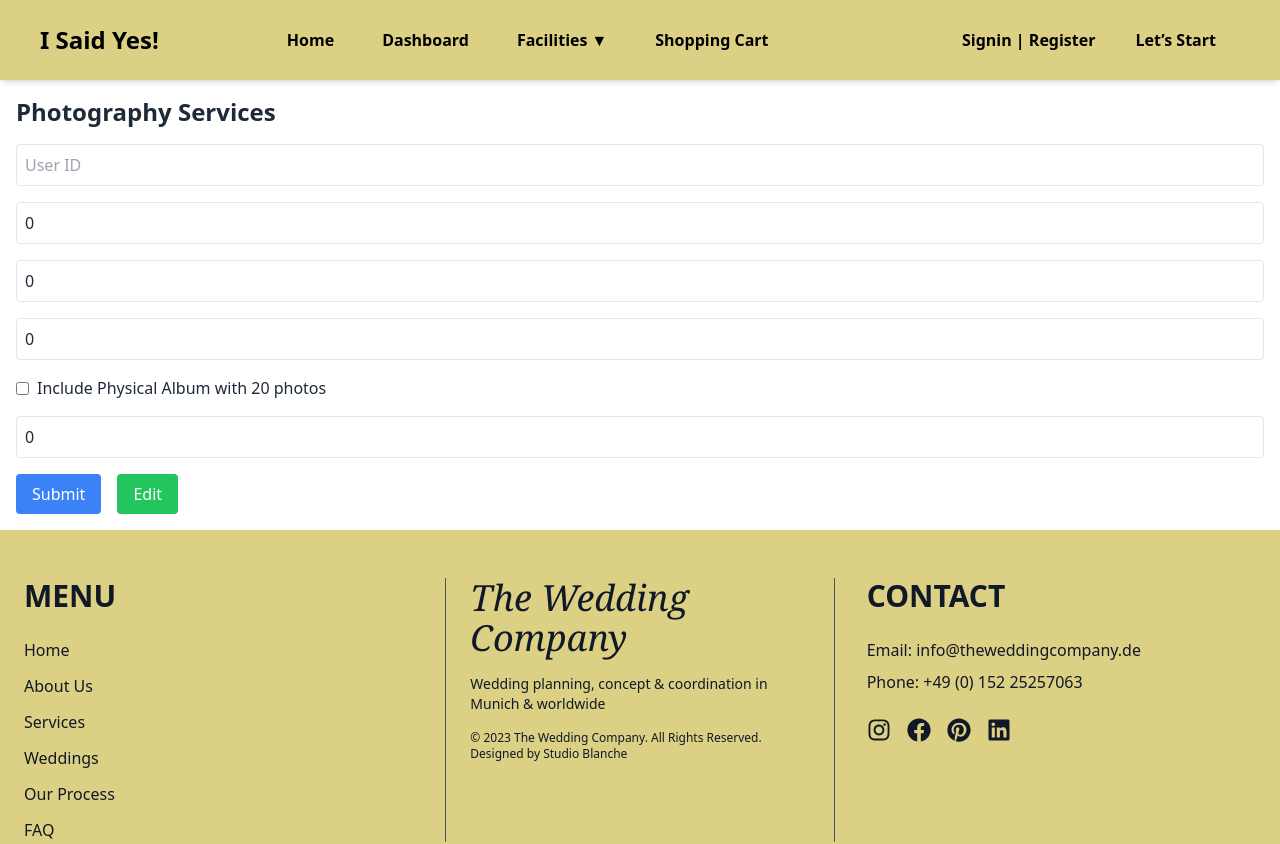
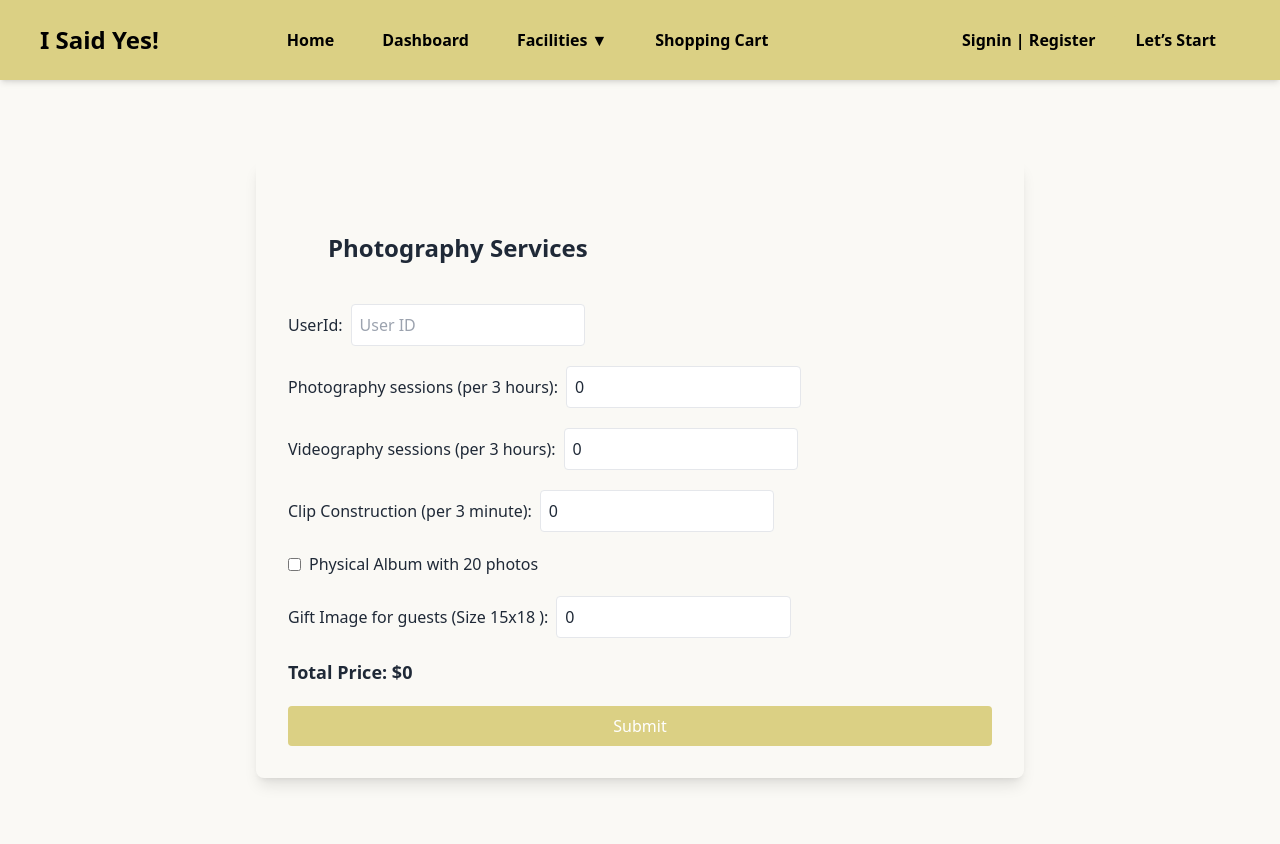
Before and after one commit to ZahraR85/Wedding-Planner, a React (Vite) app in the folder frontend/: page /photography in a window 1280 px wide. Shown: the top 844 px of the page. Built offline with nearby package versions, Linux system fonts and the light colour scheme.

Commit message:
Photography correction

```diff
--- a/frontend/src/pages/Photography.jsx
+++ b/frontend/src/pages/Photography.jsx
@@ -1,4 +1,4 @@
-import { useState } from "react";
+import { useState, useEffect } from "react";
 
 const Photography = () => {
   const [formData, setFormData] = useState({
@@ -10,11 +10,24 @@ const Photography = () => {
     giftImageSize: { number: 0, price: 10 },
   });
 
+  const [isEditMode, setIsEditMode] = useState(false);
+  const [totalPrice, setTotalPrice] = useState(0);
+
+  // Calculate the total price dynamically
+  useEffect(() => {
+    const total =
+      formData.photography.number * formData.photography.price +
+      formData.videography.number * formData.videography.price +
+      formData.clipConstruction.number * formData.clipConstruction.price +
+      (formData.physicalAlbum.selected ? formData.physicalAlbum.price : 0) +
+      formData.giftImageSize.number * formData.giftImageSize.price;
+    setTotalPrice(total);
+  }, [formData]);
+
   const handleChange = (e) => {
     const { name, value, type, checked, dataset } = e.target;
 
     if (dataset.category) {
-      // Handle nested fields (e.g., photography.number)
       setFormData((prev) => ({
         ...prev,
         [dataset.category]: {
@@ -23,7 +36,6 @@ const Photography = () => {
         },
       }));
     } else {
-      // Handle top-level fields
       setFormData((prev) => ({
         ...prev,
         [name]: type === "checkbox" ? checked : value,
@@ -31,10 +43,30 @@ const Photography = () => {
     }
   };
 
+  const fetchData = async () => {
+    try {
+      const response = await fetch(`http://localhost:3001/photography?userId=${formData.userId}`);
+      if (response.ok) {
+        const data = await response.json();
+        if (data.length > 0) {
+          setFormData(data[0]); // Load the existing data
+          setIsEditMode(true);
+        }
+      } else {
+        console.error("No existing entry found for this user.");
+      }
+    } catch (error) {
+      console.error("Error fetching data:", error);
+    }
+  };
+
   const handleSubmit = async () => {
     try {
-      const response = await fetch("http://localhost:3001/photography", {
-        method: "POST",
+      const url = `http://localhost:3001/photography${isEditMode ? `/${formData._id}` : ""}`;
+      const method = isEditMode ? "PUT" : "POST";
+
+      const response = await fetch(url, {
+        method,
         headers: {
           "Content-Type": "application/json",
         },
@@ -42,37 +74,11 @@ const Photography = () => {
       });
 
       if (response.ok) {
-        alert("Data added successfully!");
-        setFormData({
-          userId: formData.userId, // Keep userId
-          photography: { number: 0, price: 300 },
-          videography: { number: 0, price: 300 },
-          clipConstruction: { number: 0, price: 200 },
-          physicalAlbum: { selected: false, price: 500 },
-          giftImageSize: { number: 0, price: 10 },
-        });
+        alert(`Data ${isEditMode ? "updated" : "added"} successfully!`);
+        if (!isEditMode) setFormData({ ...formData, _id: (await response.json()).data._id });
+        setIsEditMode(true);
       } else {
-        alert("Failed to add data!");
-      }
-    } catch (error) {
-      console.error("Error:", error);
-    }
-  };
-
-  const handleEdit = async () => {
-    try {
-      const response = await fetch("http://localhost:3001/photography", {
-        method: "PUT",
-        headers: {
-          "Content-Type": "application/json",
-        },
-        body: JSON.stringify(formData),
-      });
-
-      if (response.ok) {
-        alert("Data updated successfully!");
-      } else {
-        alert("Failed to update data!");
+        alert("Failed to save data!");
       }
     } catch (error) {
       console.error("Error:", error);
@@ -80,17 +86,20 @@ const Photography = () => {
   };
 
   return (
-    <div className="p-4">
-      <h1 className="text-2xl font-bold mb-4">Photography Services</h1>
-      <div className="space-y-4">
+    <div className="flex justify-center items-start pt-20 min-h-screen bg-customBg">
+      <div className="max-w-5xl w-3/5 p-8 bg-customBg1 shadow-lg rounded-lg space-y-5">
+      <h1 className="text-2xl font-bold m-10">Photography Services</h1>
+      <label className="flex items-center space-x-2">UserId:
         <input
           type="text"
           name="userId"
           value={formData.userId}
           onChange={handleChange}
+          onBlur={fetchData}
           placeholder="User ID"
-          className="border p-2 rounded w-full"
-        />
+          className="border mx-2 p-2 rounded w-1/3"
+        /></label>
+        <label className="flex items-center space-x-2">Photography sessions (per 3 hours):
         <input
           type="number"
           name="number"
@@ -98,8 +107,9 @@ const Photography = () => {
           value={formData.photography.number}
           onChange={handleChange}
           placeholder="Photography sessions (per 3 hours)"
-          className="border p-2 rounded w-full"
-        />
+          className="border mx-2 p-2 rounded w-1/3"
+        /></label>
+        <label className="flex items-center space-x-2">Videography sessions (per 3 hours):
         <input
           type="number"
           name="number"
@@ -107,8 +117,9 @@ const Photography = () => {
           value={formData.videography.number}
           onChange={handleChange}
           placeholder="Videography sessions (per 3 hours)"
-          className="border p-2 rounded w-full"
-        />
+          className="border mx-2 p-2 rounded w-1/3"
+        /></label>
+        <label className="flex items-center space-x-2">Clip Construction (per 3 minute):
         <input
           type="number"
           name="number"
@@ -116,8 +127,8 @@ const Photography = () => {
           value={formData.clipConstruction.number}
           onChange={handleChange}
           placeholder="Clip Construction (per minute)"
-          className="border p-2 rounded w-full"
-        />
+          className="border mx-2 p-2 rounded w-1/3"
+        /></label>
         <label className="flex items-center space-x-2">
           <input
             type="checkbox"
@@ -126,8 +137,9 @@ const Photography = () => {
             checked={formData.physicalAlbum.selected}
             onChange={handleChange}
           />
-          <span>Include Physical Album with 20 photos</span>
+          <span> Physical Album with 20 photos</span>
         </label>
+        <label className="flex items-center space-x-2">Gift Image for guests (Size 15x18 ):
         <input
           type="number"
           name="number"
@@ -135,15 +147,11 @@ const Photography = () => {
           value={formData.giftImageSize.number}
           onChange={handleChange}
           placeholder="Gift Image Size (15x18 for guests)"
-          className="border p-2 rounded w-full"
-        />
-      </div>
-      <div className="space-x-4 mt-4">
-        <button onClick={handleSubmit} className="bg-blue-500 text-white px-4 py-2 rounded">
-          Submit
-        </button>
-        <button onClick={handleEdit} className="bg-green-500 text-white px-4 py-2 rounded">
-          Edit
+          className="border mx-2 p-2 rounded w-1/3"
+        /></label>
+        <h2 className="text-lg font-bold">Total Price: ${totalPrice}</h2>
+        <button onClick={handleSubmit} className="bg-btnLight text-white hover:bg-btnDark w-full px-4 py-2 rounded">
+          {isEditMode ? "Update" : "Submit"}
         </button>
       </div>
     </div>
--- /dev/null
+++ b/frontend/src/pages/p.jsx
@@ -0,0 +1,153 @@
+import { useState } from "react";
+
+const Photography = () => {
+  const [formData, setFormData] = useState({
+    userId: "",
+    photography: { number: 0, price: 300 },
+    videography: { number: 0, price: 300 },
+    clipConstruction: { number: 0, price: 200 },
+    physicalAlbum: { selected: false, price: 500 },
+    giftImageSize: { number: 0, price: 10 },
+  });
+
+  const handleChange = (e) => {
+    const { name, value, type, checked, dataset } = e.target;
+
+    if (dataset.category) {
+      // Handle nested fields (e.g., photography.number)
+      setFormData((prev) => ({
+        ...prev,
+        [dataset.category]: {
+          ...prev[dataset.category],
+          [name]: type === "checkbox" ? checked : parseFloat(value),
+        },
+      }));
+    } else {
+      // Handle top-level fields
+      setFormData((prev) => ({
+        ...prev,
+        [name]: type === "checkbox" ? checked : value,
+      }));
+    }
+  };
+
+  const handleSubmit = async () => {
+    try {
+      const response = await fetch("http://localhost:3001/photography", {
+        method: "POST",
+        headers: {
+          "Content-Type": "application/json",
+        },
+        body: JSON.stringify(formData),
+      });
+
+      if (response.ok) {
+        alert("Data added successfully!");
+        setFormData({
+          userId: formData.userId, // Keep userId
+          photography: { number: 0, price: 300 },
+          videography: { number: 0, price: 300 },
+          clipConstruction: { number: 0, price: 200 },
+          physicalAlbum: { selected: false, price: 500 },
+          giftImageSize: { number: 0, price: 10 },
+        });
+      } else {
+        alert("Failed to add data!");
+      }
+    } catch (error) {
+      console.error("Error:", error);
+    }
+  };
+
+  const handleEdit = async () => {
+    try {
+      const response = await fetch("http://localhost:3001/photography", {
+        method: "PUT",
+        headers: {
+          "Content-Type": "application/json",
+        },
+        body: JSON.stringify(formData),
+      });
+
+      if (response.ok) {
+        alert("Data updated successfully!");
+      } else {
+        alert("Failed to update data!");
+      }
+    } catch (error) {
+      console.error("Error:", error);
+    }
+  };
+
+  return (
+    <div className="p-4">
+      <h1 className="text-2xl font-bold mb-4">Photography Services</h1>
+      <div className="space-y-4">
+        <input
+          type="text"
+          name="userId"
+          value={formData.userId}
+          onChange={handleChange}
+          placeholder="User ID"
+          className="border p-2 rounded w-full"
+        />
+        <input
+          type="number"
+          name="number"
+          data-category="photography"
+          value={formData.photography.number}
+          onChange={handleChange}
+          placeholder="Photography sessions (per 3 hours)"
+          className="border p-2 rounded w-full"
+        />
+        <input
+          type="number"
+          name="number"
+          data-category="videography"
+          value={formData.videography.number}
+          onChange={handleChange}
+          placeholder="Videography sessions (per 3 hours)"
+          className="border p-2 rounded w-full"
+        />
+        <input
+          type="number"
+          name="number"
+          data-category="clipConstruction"
+          value={formData.clipConstruction.number}
+          onChange={handleChange}
+          placeholder="Clip Construction (per minute)"
+          className="border p-2 rounded w-full"
+        />
+        <label className="flex items-center space-x-2">
+          <input
+            type="checkbox"
+            name="selected"
+            data-category="physicalAlbum"
+            checked={formData.physicalAlbum.selected}
+            onChange={handleChange}
+          />
+          <span>Include Physical Album with 20 photos</span>
+        </label>
+        <input
+          type="number"
+          name="number"
+          data-category="giftImageSize"
+          value={formData.giftImageSize.number}
+          onChange={handleChange}
+          placeholder="Gift Image Size (15x18 for guests)"
+          className="border p-2 rounded w-full"
+        />
+      </div>
+      <div className="space-x-4 mt-4">
+        <button onClick={handleSubmit} className="bg-blue-500 text-white px-4 py-2 rounded">
+          Submit
+        </button>
+        <button onClick={handleEdit} className="bg-green-500 text-white px-4 py-2 rounded">
+          Edit
+        </button>
+      </div>
+    </div>
+  );
+};
+
+export default Photography;
```
